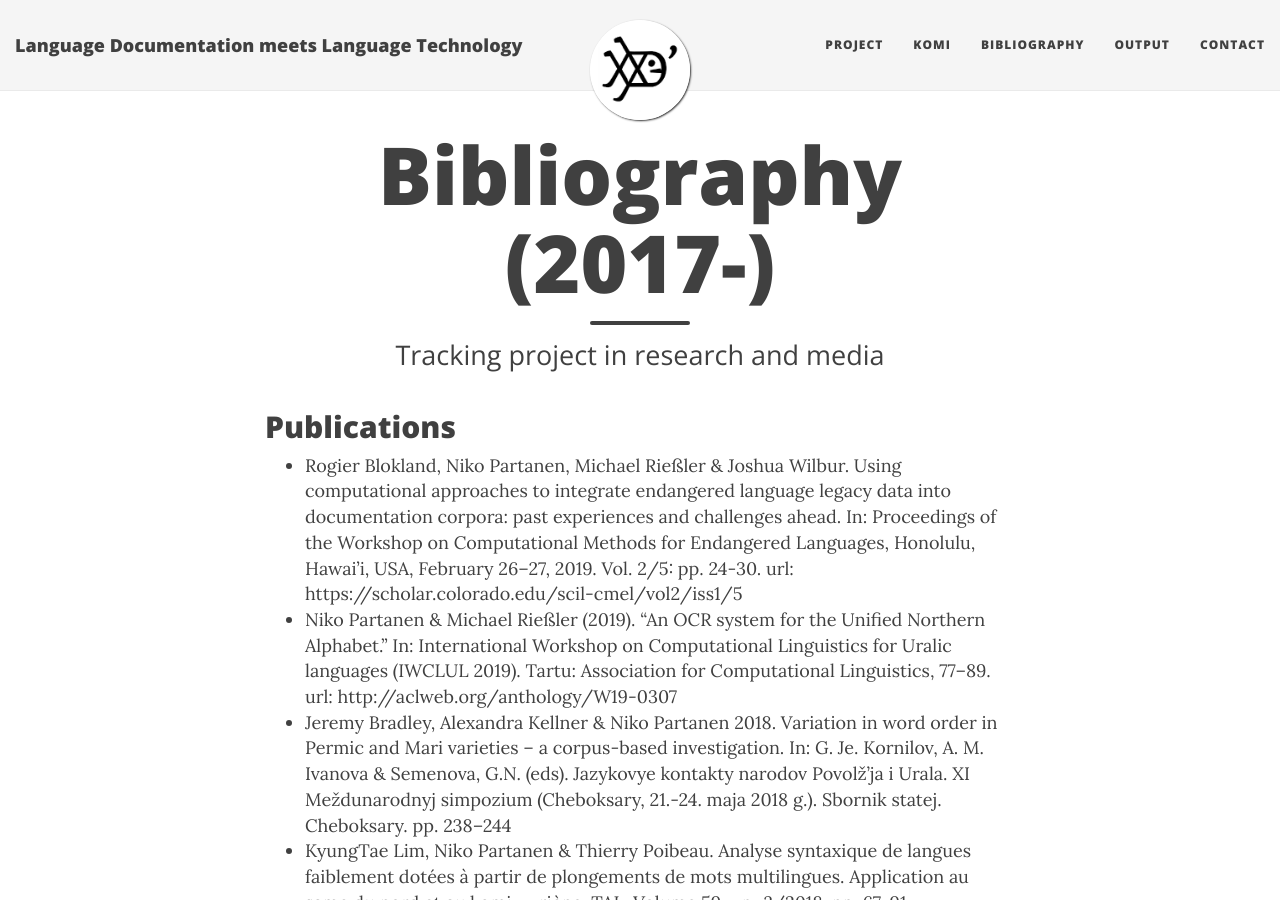
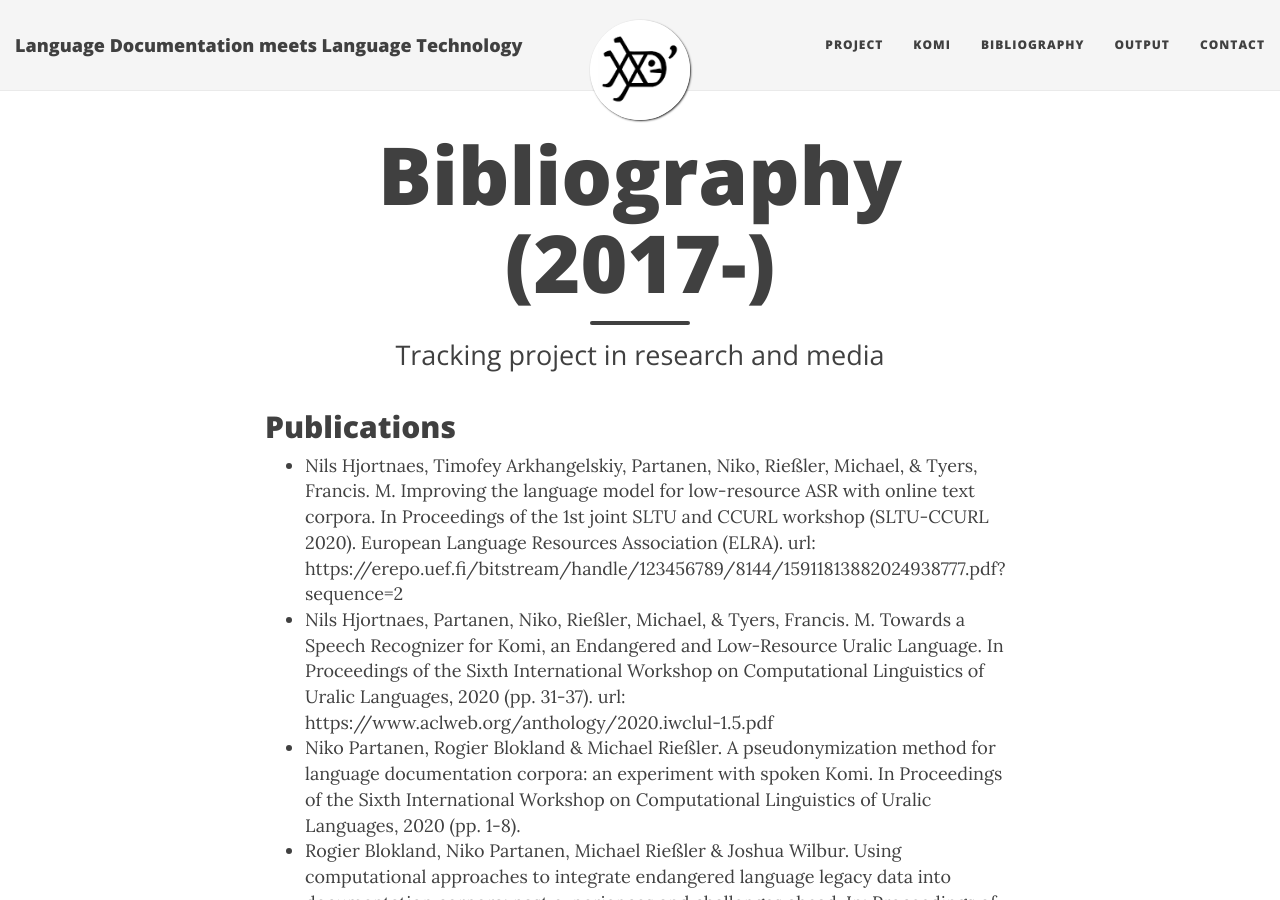
Before and after one commit to langdoc/IKDP-2, a Jekyll site: the page built from docs/biblio.md, in a window 1280 px wide and 900 px high. Built offline with Jekyll 4.4.1, drawn with Linux system fonts in a browser that asks for light colours; nearby versions of some CDN libraries.

Commit message:
Update biblio.md

```diff
--- a/docs/biblio.md
+++ b/docs/biblio.md
@@ -6,6 +6,9 @@ subtitle: Tracking project in research and media
 
 ## Publications
 
+- Nils Hjortnaes, Timofey Arkhangelskiy, Partanen, Niko, Rießler, Michael, & Tyers, Francis. M. Improving the language model for low-resource ASR with online text corpora. In Proceedings of the 1st joint SLTU and CCURL workshop (SLTU-CCURL 2020). European Language Resources Association (ELRA). url: https://erepo.uef.fi/bitstream/handle/123456789/8144/15911813882024938777.pdf?sequence=2
+- Nils Hjortnaes, Partanen, Niko, Rießler, Michael, & Tyers, Francis. M. Towards a Speech Recognizer for Komi, an Endangered and Low-Resource Uralic Language. In Proceedings of the Sixth International Workshop on Computational Linguistics of Uralic Languages, 2020 (pp. 31-37). url: https://www.aclweb.org/anthology/2020.iwclul-1.5.pdf
+- Niko Partanen, Rogier Blokland & Michael Rießler. A pseudonymization method for language documentation corpora: an experiment with spoken Komi. In Proceedings of the Sixth International Workshop on Computational Linguistics of Uralic Languages, 2020 (pp. 1-8).
 - Rogier Blokland, Niko Partanen, Michael Rießler & Joshua Wilbur. Using computational approaches to integrate endangered language legacy data into documentation corpora: past experiences and challenges ahead. In: Proceedings of the Workshop on Computational Methods for Endangered Languages, Honolulu, Hawai’i, USA, February 26–27, 2019. Vol. 2/5: pp. 24-30. url: https://scholar.colorado.edu/scil-cmel/vol2/iss1/5
 - Niko Partanen & Michael Rießler (2019). “An OCR system for the Unified Northern Alphabet.” In: International Workshop on Computational Linguistics for Uralic languages (IWCLUL 2019). Tartu: Association for Computational Linguistics, 77–89. url: http://aclweb.org/anthology/W19-0307
 - Jeremy Bradley, Alexandra Kellner & Niko Partanen 2018. Variation in word order in Permic and Mari varieties – a corpus-based investigation. In: G. Je. Kornilov, A. M. Ivanova & Semenova, G.N. (eds). Jazykovye kontakty narodov Povolž’ja i Urala. XI Meždunarodnyj simpozium (Cheboksary, 21.-24. maja 2018 g.). Sbornik statej. Cheboksary. pp. 238–244
```
